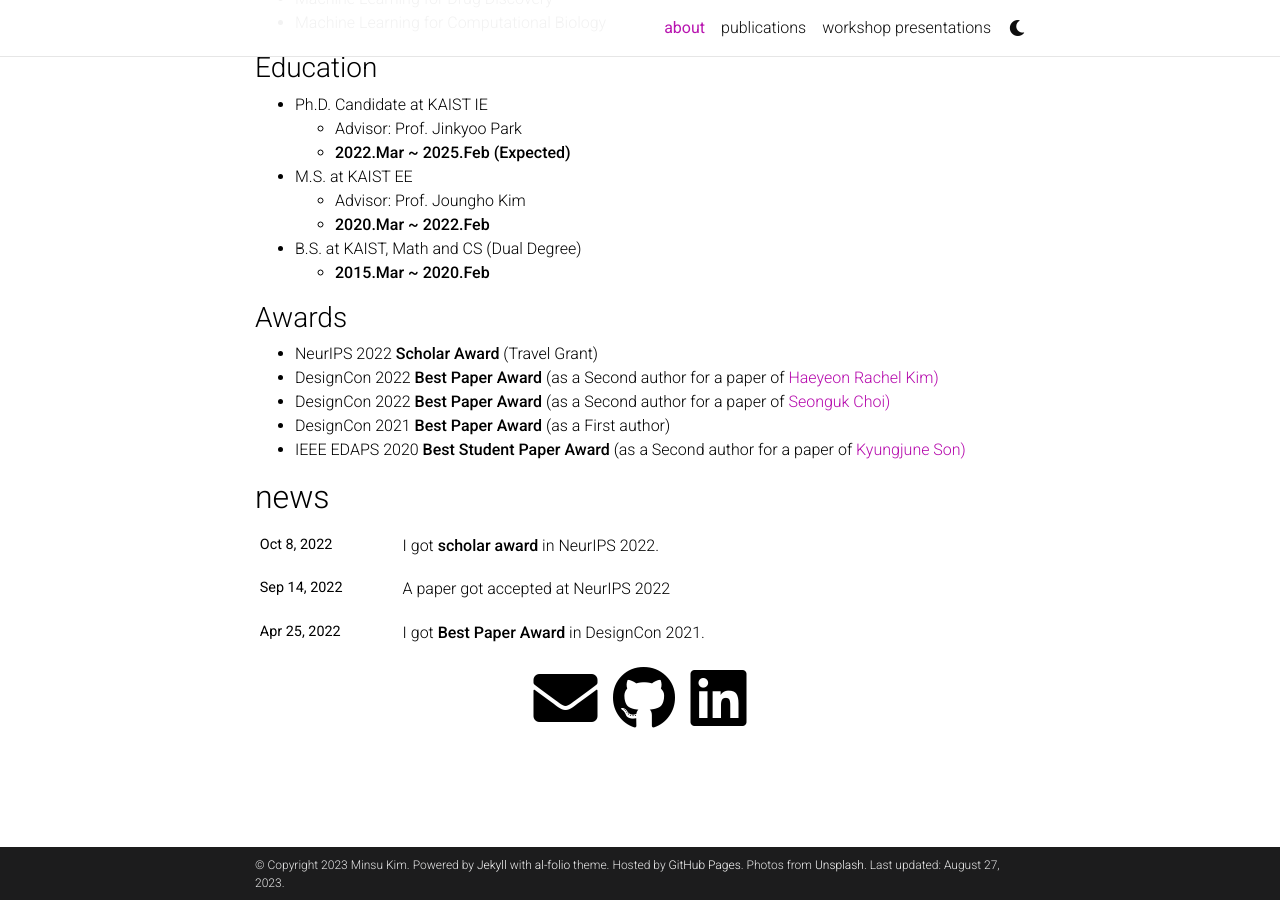
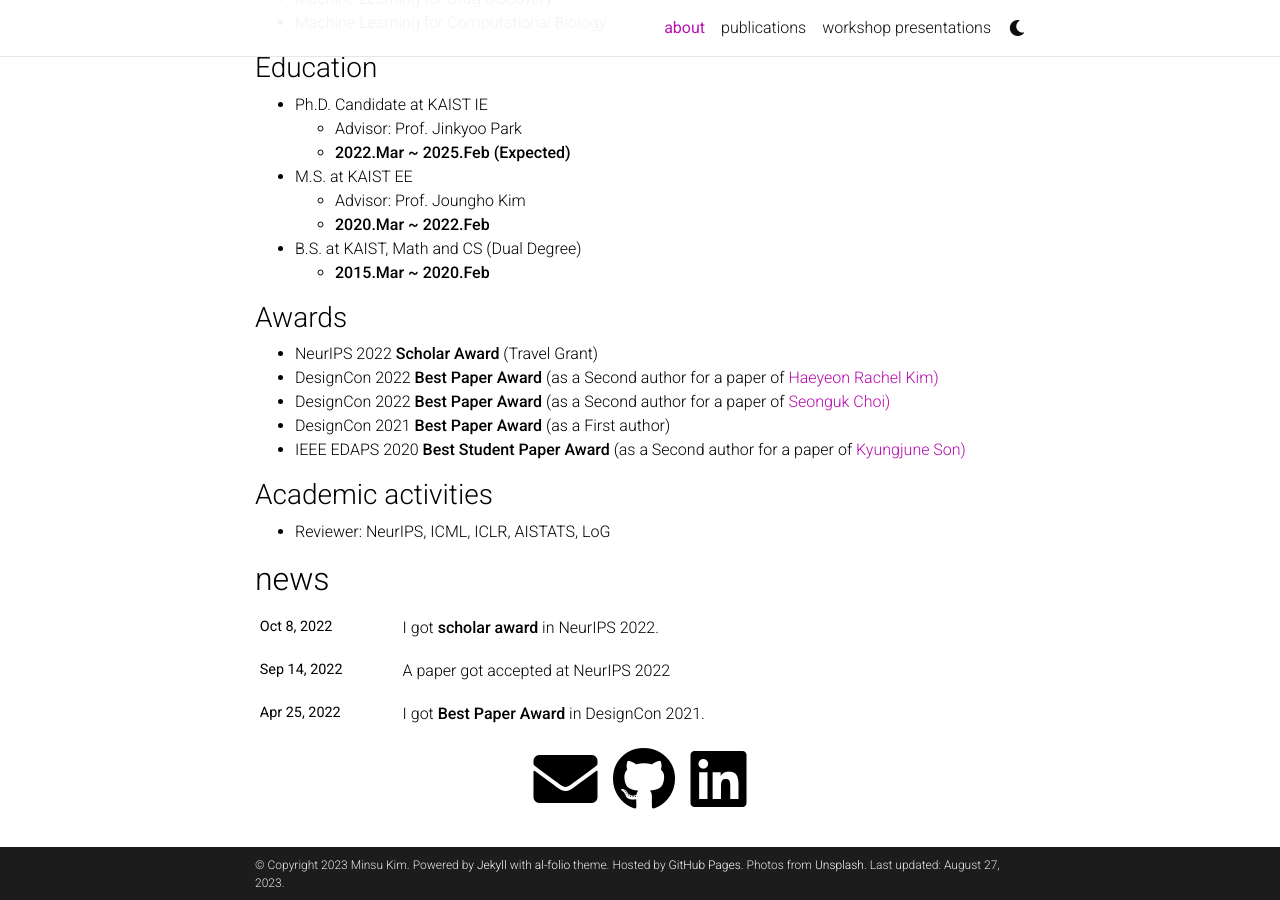
Before and after one commit to minsuukim/minsuukim.github.io, a Jekyll site: the page built from _pages/about.md, in a window 1280 px wide and 900 px high, scrolled down 613 px. Built offline with Jekyll 4.4.1, drawn with Linux system fonts in a browser that asks for light colours; comment, search, counter and statistics services are not loaded; a style sheet for code colours, icons or effects is not loaded.

Commit message:
Update about.md

```diff
--- a/_pages/about.md
+++ b/_pages/about.md
@@ -54,3 +54,7 @@ Here are my current research interests:
 - DesignCon 2022 **Best Paper Award** (as a Second author for a paper of <a href="https://www.linkedin.com/in/seonguk-choi-6077731a9/"> Seonguk Choi)
 - DesignCon 2021 **Best Paper Award** (as a First author)
 - IEEE EDAPS 2020 **Best Student Paper Award** (as a Second author for a paper of <a href="https://www.linkedin.com/in/kyungjune-son-300a9318a/">Kyungjune Son)
+
+### Academic activities
+
+- Reviewer: NeurIPS, ICML, ICLR, AISTATS, LoG
```
